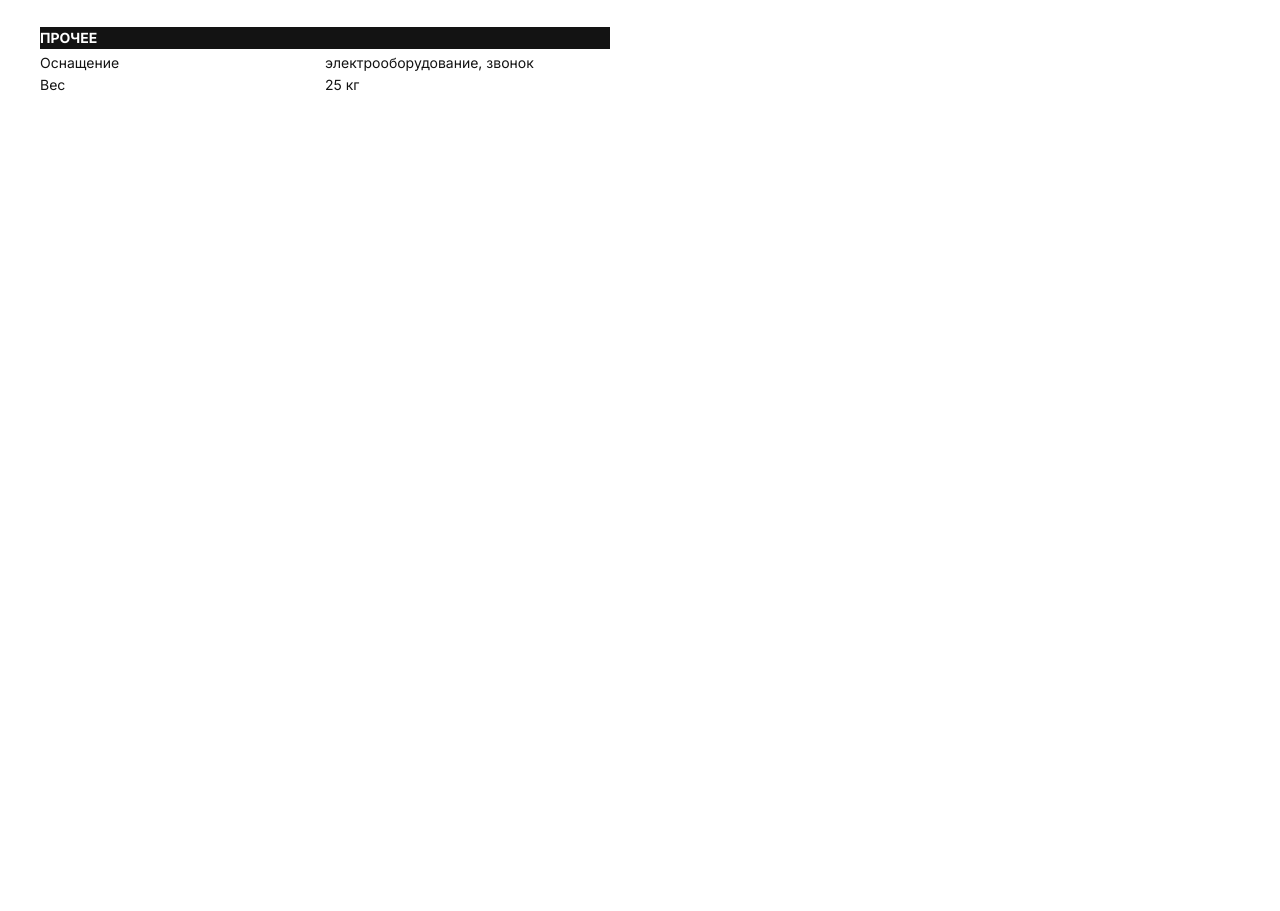
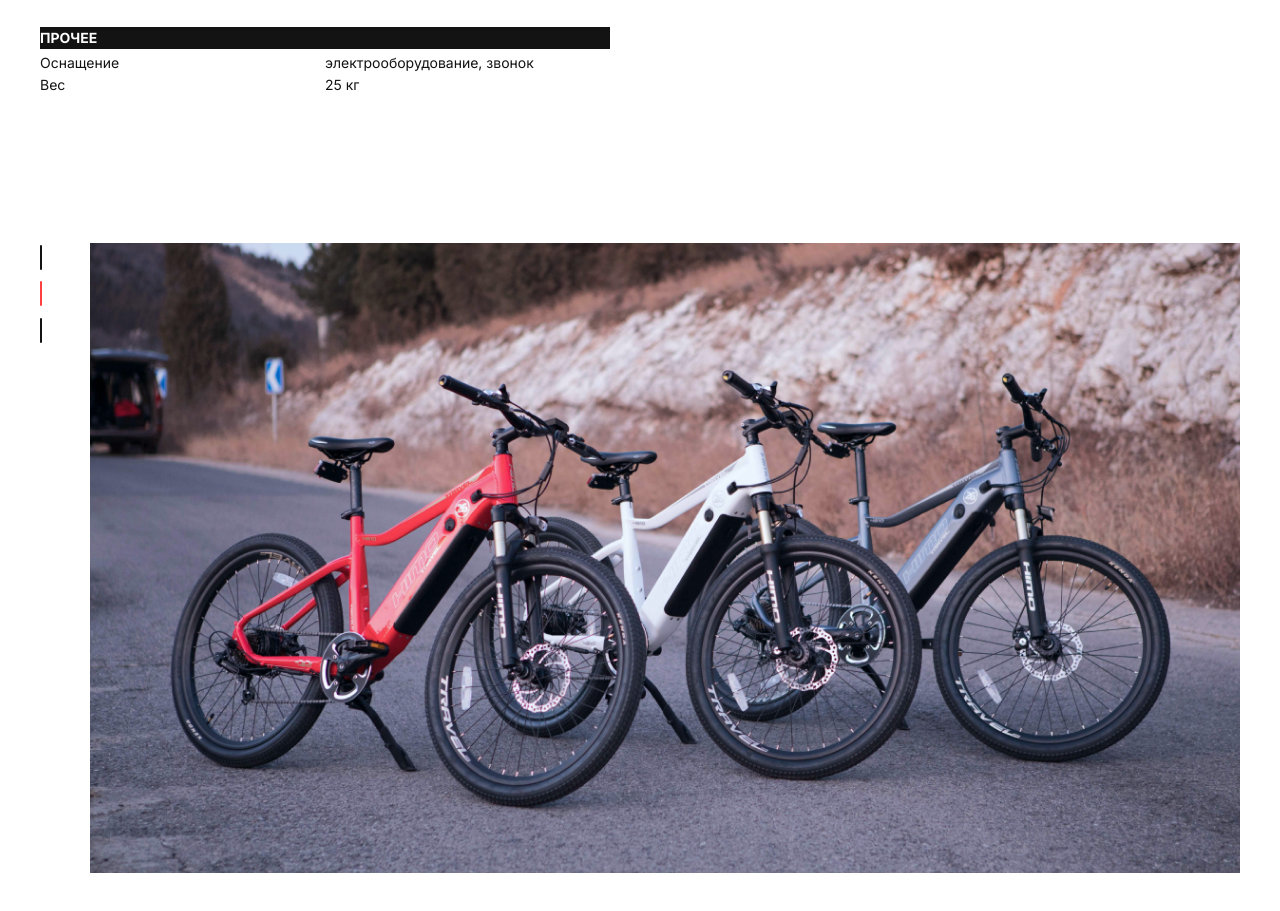
Before and after one commit to lipskiy/xiaomihimo, a plain HTML site: page index.html in a window 1280 px wide. Shown: the part 2847-3758 px from the top of the page. Before the commit the page ends 3090 px from the top, so only its background shows below. Drawn offline with nearby package versions, Linux system fonts and the light colour scheme.

Commit message:
div slider

```diff
--- a/css/style.css
+++ b/css/style.css
@@ -257,3 +257,16 @@ p {
 .characteristics__descr {
    flex-basis: 285px;
 }
+
+.slider {
+   margin-bottom: 50px;
+}
+
+.slider__items .slick-dots {
+   top: 0;
+   left: 0;
+}
+
+.slider__item {
+   padding-left: 50px;
+}
--- a/index.html
+++ b/index.html
@@ -219,6 +219,22 @@
         </div>
     </section>
 
+    <div class="slider">
+        <div class="container">
+            <div class="slider__items">
+                <div class="slider__item">
+                    <img class="slider__img" src="img/slider_1.jpg" alt="xiaomi bike" >
+                </div>
+                <div class="slider__item">
+                    <img class="slider__img" src="img/slider_2.jpg" alt="xiaomi bike" >
+                </div>
+                <div class="slider__item">
+                    <img class="slider__img" src="img/slider_3.jpg" alt="xiaomi bike" >
+                </div>
+            </div>
+        </div>
+    </div>
+
     <script src="https://ajax.googleapis.com/ajax/libs/jquery/3.6.0/jquery.min.js"></script>
     <script src="js/slick.min.js"></script>
     <script src="js/script.js"></script>
--- a/js/script.js
+++ b/js/script.js
@@ -1,5 +1,5 @@
 $(function(){
-   $('.bike__slider').slick({
+   $('.bike__slider, .slider__items').slick({
       arrows: false,
       dots: true,
       fade: true,
```
Also changed, not shown: img/slider_1.jpg (added), img/slider_2.jpg (added), img/slider_3.jpg (added).
